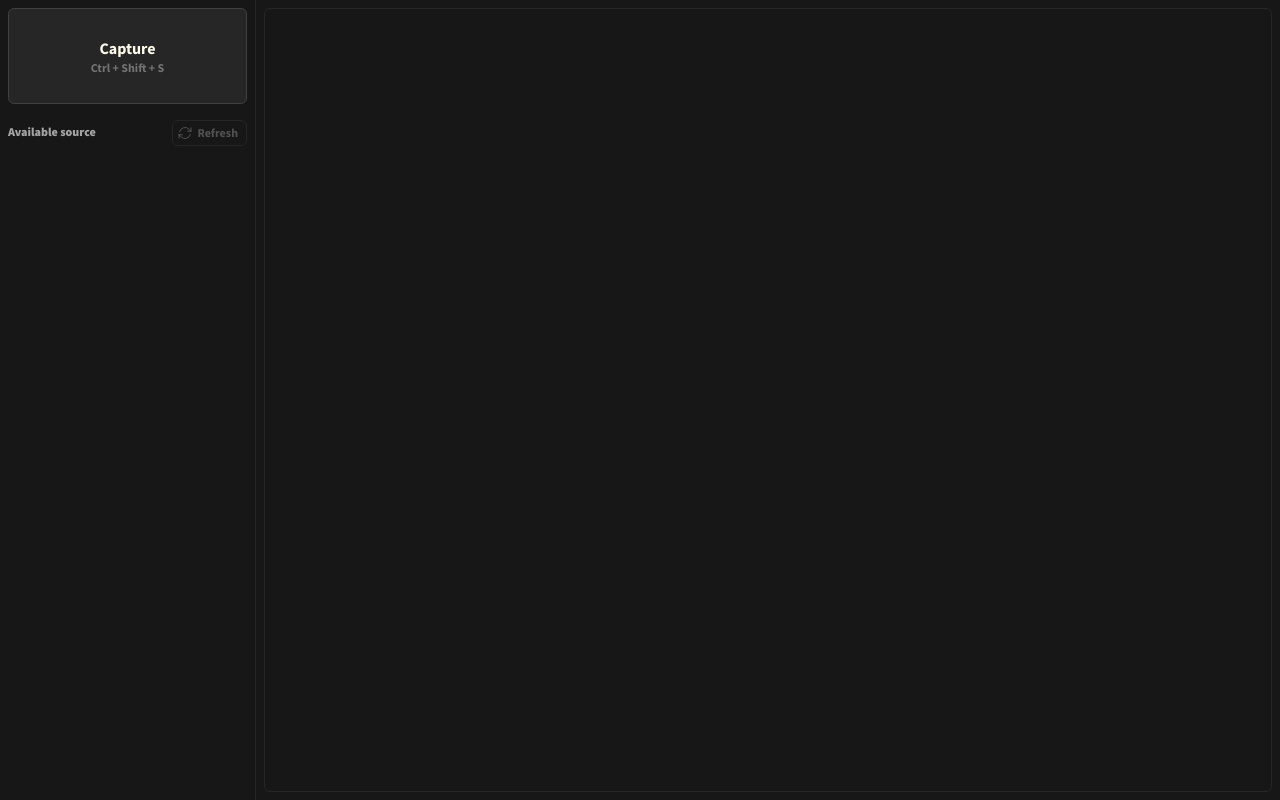
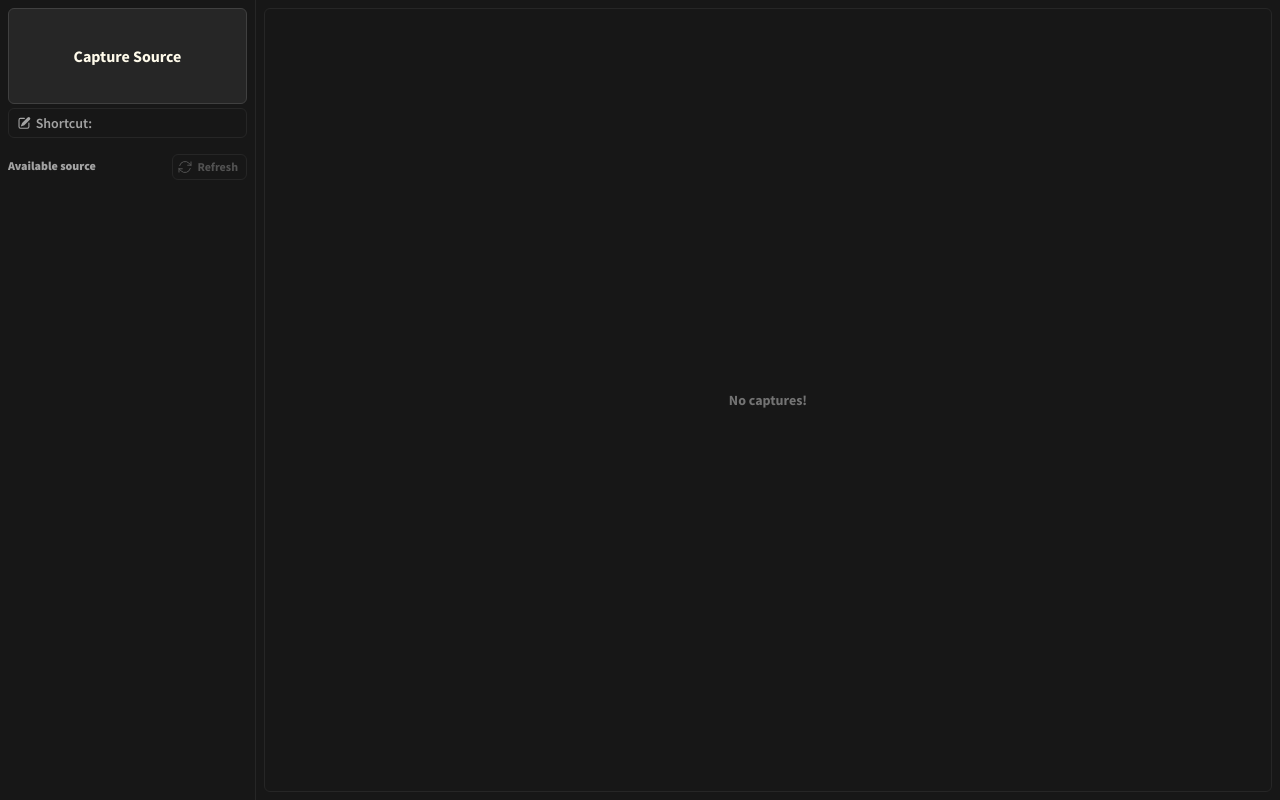
Before and after one commit to jaks024/refern-capturer, a React (Vite) app: page / in a window 1280 px wide. Built offline with nearby package versions, Linux system fonts and the light colour scheme.

Commit message:
added customizable keybinding for screenshot

```diff
--- a/src/preload/index.d.ts
+++ b/src/preload/index.d.ts
@@ -17,7 +17,8 @@ declare global {
     getAllCaptureBuffer: () => Promise<ImageCache[]>;
     deleteCaptures: (imageIds: string[]) => void;
 
-    setCaptureKeybind: (keybind: string) => void;
+    setCaptureKeybind: (keybind: string) => Promise<boolean>;
+    getCaptureKeybind: () => Promise<string>;
     captureSource: () => Promise<true>;
     setCaptureSource: (newSource: string) => void;
   }
--- a/src/preload/index.ts
+++ b/src/preload/index.ts
@@ -8,6 +8,8 @@ const api = {
   getAllCaptureBuffer: () => ipcRenderer.invoke('get-all-capture-buffer'),
   setCaptureSource: (newSource: string) => ipcRenderer.invoke('set-capture-source', { newSource }),
   hasNewCapture: () => ipcRenderer.invoke('has-new-capture'),
+  setCaptureKeybind: (keybind: string) => ipcRenderer.invoke('set-capture-keybind', { keybind }),
+  getCaptureKeybind: () => ipcRenderer.invoke('get-capture-keybind'),
 };
 
 // Use `contextBridge` APIs to expose Electron APIs to
--- a/src/renderer/src/features/capture/CaptureControl.tsx
+++ b/src/renderer/src/features/capture/CaptureControl.tsx
@@ -1,8 +1,9 @@
-import { useEffect, useMemo, useState } from 'react';
+import { useEffect, useState } from 'react';
 import { useSources } from './useSources';
 import { SourceItem } from './SourceItem';
 import SimpleBar from 'simplebar-react';
 import 'simplebar-react/dist/simplebar.min.css';
+import { CaptureKeybinder } from './CaptureKeybinder';
 
 export interface CaptureControlProps {
   selectedSource: Source | undefined;
@@ -21,6 +22,7 @@ export const CaptureControl = ({
   onCaptureClicked,
 }: CaptureControlProps) => {
   const [sources, setSources] = useState<Source[]>([]);
+  const [shortcut, setShortcut] = useState('');
   console.log('RERENDER CAPTURE');
   const { data: sourceData, refetch: refetchSource } = useSources({
     config: {
@@ -54,15 +56,20 @@ export const CaptureControl = ({
 
   return (
     <div className="w-[16rem] p-2 gap-4 h-full flex flex-col pr-0 border-r border-neutral-800">
-      <div className="mr-2">
+      <div className="mr-2 flex flex-col gap-1">
         <button
           type="button"
           className="bg-neutral-800 w-full min-h-[6rem] hover:bg-indigo-600 border border-neutral-700 hover:border-indigo-500  transition-colors rounded-md font-bold"
           onClick={() => (selectedSource ? onCaptureClicked(selectedSource?.id) : () => {})}
         >
-          Capture
-          <div className="text-xs text-neutral-500">Ctrl + Shift + S </div>
+          Capture Source
+          <div className="text-xs text-neutral-500">{shortcut}</div>
         </button>
+        <CaptureKeybinder
+          onBind={(keybind: string) => {
+            setShortcut(keybind);
+          }}
+        />
       </div>
       <div className="flex flex-col gap-1 grow overflow-hidden h-[100% - 96px]">
         <div className="font-black text-xs text-neutral-400 flex justify-between pr-2">
--- /dev/null
+++ b/src/renderer/src/features/capture/CaptureKeybinder.tsx
@@ -0,0 +1,132 @@
+import { useClickOutside } from '@renderer/hooks/useClickOutside';
+import { useEffect, useRef, useState } from 'react';
+import { useSetCaptureKeybind } from './useSetCaptureKeybind';
+import { useSequence } from './useSequence';
+
+export interface CaptureKeybinderProp {
+  onBind: (keybind: string) => void;
+}
+
+export const CaptureKeybinder = ({ onBind }: CaptureKeybinderProp) => {
+  const [isListening, setIsListening] = useState(false);
+  const [keys, setKeys] = useState<Set<string>>(new Set());
+  const [sequence, setSequence] = useState('');
+  const ref = useRef(null);
+  const isListeningRef = useRef(isListening);
+
+  const { data: fetchedSequence, refetch } = useSequence({});
+  const { mutate } = useSetCaptureKeybind({
+    config: {
+      onSuccess() {
+        refetch();
+      },
+    },
+  });
+
+  useEffect(() => {
+    if (fetchedSequence) {
+      onBind(fetchedSequence);
+      setSequence(fetchedSequence);
+    }
+  }, [fetchedSequence]);
+
+  useClickOutside(ref, () => {
+    setIsListening(false);
+    isListeningRef.current = false;
+    setKeys(new Set());
+  });
+
+  const getSequence = () => {
+    return [...keys].reduce((acc, current) => {
+      if (acc === '') {
+        return current;
+      }
+      return `${acc}+${current}`;
+    }, '');
+  };
+
+  const onBindClick = () => {
+    if (isListeningRef.current) {
+      mutate({ keybind: getSequence() });
+    }
+    setKeys(new Set());
+    setIsListening(!isListening);
+    isListeningRef.current = !isListeningRef.current;
+  };
+
+  const getKeybindText = () => {
+    if (!isListeningRef.current) {
+      return `Shortcut: ${sequence}`;
+    }
+    console.log(keys);
+    return `New Keybind: ${getSequence().toLocaleUpperCase()}`;
+  };
+
+  useEffect(() => {
+    const addKeys = (e: KeyboardEvent) => {
+      e.preventDefault();
+      if (!isListeningRef.current) {
+        return;
+      }
+      console.log('pressed', e.key);
+      setKeys((prev) => new Set([...prev, e.key.length == 1 ? e.key.toUpperCase() : e.key]));
+    };
+    window.addEventListener('keyup', addKeys);
+    return () => {
+      window.removeEventListener('keyup', addKeys);
+    };
+  }, []);
+
+  return (
+    <div>
+      <button
+        ref={ref}
+        type="button"
+        className={`relative animate-fadeIn flex w-full pl-2 py-1 text-sm border hover:border-neutral-600 hover:text-neutral-50 transition-colors hover:bg-neutral-700 rounded-md group ${
+          isListening
+            ? 'bg-neutral-800 text-neutral-200 border-neutral-700'
+            : 'bg-none text-neutral-400 border-neutral-800'
+        }`}
+        onClick={onBindClick}
+      >
+        {isListeningRef.current ? (
+          <svg
+            xmlns="http://www.w3.org/2000/svg"
+            viewBox="0 0 20 20"
+            fill="currentColor"
+            className="w-4 h-4 my-auto mr-1"
+          >
+            <path
+              fillRule="evenodd"
+              d="M16.704 4.153a.75.75 0 01.143 1.052l-8 10.5a.75.75 0 01-1.127.075l-4.5-4.5a.75.75 0 011.06-1.06l3.894 3.893 7.48-9.817a.75.75 0 011.05-.143z"
+              clipRule="evenodd"
+            />
+          </svg>
+        ) : (
+          <svg
+            xmlns="http://www.w3.org/2000/svg"
+            viewBox="0 0 20 20"
+            fill="currentColor"
+            className="w-4 h-4 my-auto mr-1"
+          >
+            <path d="M5.433 13.917l1.262-3.155A4 4 0 017.58 9.42l6.92-6.918a2.121 2.121 0 013 3l-6.92 6.918c-.383.383-.84.685-1.343.886l-3.154 1.262a.5.5 0 01-.65-.65z" />
+            <path d="M3.5 5.75c0-.69.56-1.25 1.25-1.25H10A.75.75 0 0010 3H4.75A2.75 2.75 0 002 5.75v9.5A2.75 2.75 0 004.75 18h9.5A2.75 2.75 0 0017 15.25V10a.75.75 0 00-1.5 0v5.25c0 .69-.56 1.25-1.25 1.25h-9.5c-.69 0-1.25-.56-1.25-1.25v-9.5z" />
+          </svg>
+        )}
+
+        <div className="text-start font-semibold break-words w-full pr-2">{getKeybindText()}</div>
+      </button>
+      {isListeningRef.current ? (
+        <div className="text-xs text-neutral-500">
+          start pressing keys one by one
+          <br />
+          click again to save
+          <br />
+          click anywhere else to cancel
+        </div>
+      ) : (
+        <></>
+      )}
+    </div>
+  );
+};
--- /dev/null
+++ b/src/renderer/src/features/capture/useSequence.ts
@@ -0,0 +1,21 @@
+import { QueryConfig, ExtractFnReturnType } from '@renderer/libs/reactQuery';
+import { useQuery } from '@tanstack/react-query';
+
+export const sequence = (): Promise<string> => {
+  console.log('fetched sources');
+  return window.api.getCaptureKeybind();
+};
+
+type QueryFnType = typeof sequence;
+
+type UseSequenceOptions = {
+  config?: QueryConfig<QueryFnType>;
+};
+
+export const useSequence = ({ config }: UseSequenceOptions) => {
+  return useQuery<ExtractFnReturnType<QueryFnType>>({
+    ...config,
+    queryKey: ['keybind-sequence'],
+    queryFn: sequence,
+  });
+};
--- /dev/null
+++ b/src/renderer/src/features/capture/useSetCaptureKeybind.ts
@@ -0,0 +1,17 @@
+import { MutationConfig } from '@renderer/libs/reactQuery';
+import { useMutation } from '@tanstack/react-query';
+
+export const setCaptureKeybind = ({ keybind }: { keybind: string }): Promise<boolean> => {
+  return window.api.setCaptureKeybind(keybind);
+};
+
+type UseSetCaptureKeybindOptions = {
+  config?: MutationConfig<typeof setCaptureKeybind>;
+};
+
+export const useSetCaptureKeybind = ({ config }: UseSetCaptureKeybindOptions) => {
+  return useMutation({
+    ...config,
+    mutationFn: setCaptureKeybind,
+  });
+};
--- a/src/renderer/src/features/dashboard/Dashboard.tsx
+++ b/src/renderer/src/features/dashboard/Dashboard.tsx
@@ -1,9 +1,7 @@
 import { useEffect, useState } from 'react';
 import { CaptureControl, Source } from '../capture/CaptureControl';
-import { UploadControl } from '../upload/UploadControl';
 import { ImageCache, useRefresh } from './useRefresh';
 import { PreviewImage } from './PreviewImage';
-import { useSources } from '../capture/useSources';
 import SimpleBar from 'simplebar-react';
 import { useHasNewCapture } from './useHasNewCapture';
 
@@ -64,6 +62,13 @@ export const Dashboard = () => {
   };
 
   const CacheImages = () => {
+    if (!cache || cache.length == 0) {
+      return (
+        <div className="absolute top-1/2 left-1/2 -translate-x-1/2 -translate-y-1/2 text-neutral-500 font-bold text-sm m-auto">
+          No captures!
+        </div>
+      );
+    }
     return cache?.map((x) => {
       return <PreviewImage key={x.id} imgBase64={x.base64} />;
     });
@@ -90,9 +95,6 @@ export const Dashboard = () => {
             </div>
           </SimpleBar>
 
-          {/* <div className="absolute top-0">
-            <UploadControl />
-          </div> */}
           {hasNewCapture && !isRefetched ? (
             <div className="absolute z-10 top-0 left-0 w-full h-full animate-fadeIn">
               <div className="absolute z-20 left-1/2 top-1/2 -translate-x-1/2 -translate-y-1/2">
--- /dev/null
+++ b/src/renderer/src/hooks/useClickOutside.tsx
@@ -0,0 +1,23 @@
+import { useEffect } from 'react';
+
+/**
+ * Hook that alerts clicks outside of the passed ref
+ */
+export const useClickOutside = (ref, outsideEffect) => {
+  useEffect(() => {
+    /**
+     * Alert if clicked on outside of element
+     */
+    function handleClickOutside(event) {
+      if (ref.current && !ref.current.contains(event.target)) {
+        outsideEffect();
+      }
+    }
+    // Bind the event listener
+    document.addEventListener('mousedown', handleClickOutside);
+    return () => {
+      // Unbind the event listener on clean up
+      document.removeEventListener('mousedown', handleClickOutside);
+    };
+  }, [ref]);
+};
```
Also changed, not shown: src/main/captureHandler.ts (+29 -10 lines).
